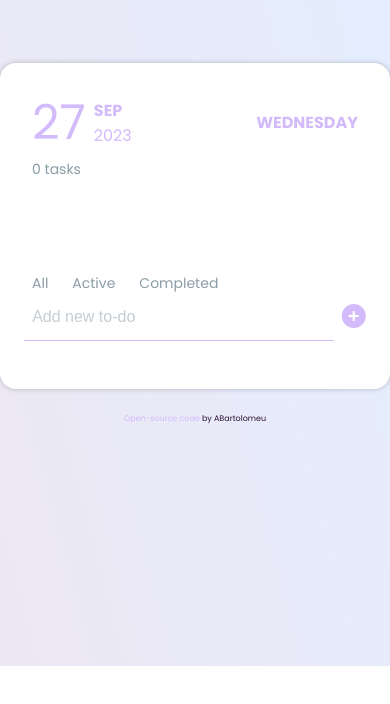
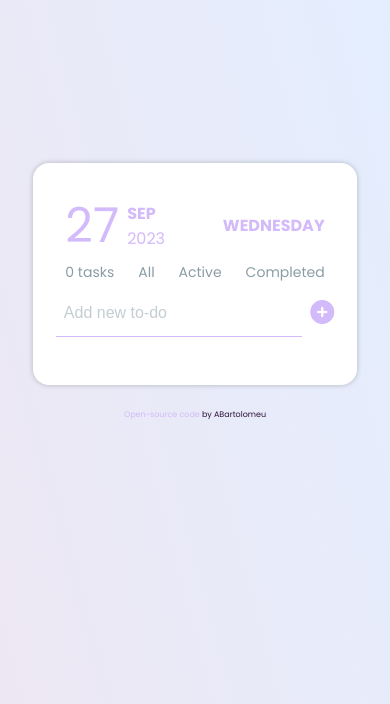
Before and after one commit to A-Bartolomeu/todo-list, a plain HTML site: page index.html in a window 390 px wide. Shown: the part 178-882 px from the top of the page. Before the commit the page ends 844 px from the top, so only its background shows below. Drawn offline with Linux system fonts and the light colour scheme.

Commit message:
Add responsive css

```diff
--- a/style.css
+++ b/style.css
@@ -208,3 +208,17 @@ form button:hover {
 .footer-coder a:hover {
   text-decoration: underline;
 }
+
+@media (min-width: 250px) {
+  body {
+    margin-top: 3rem;
+  }
+
+  .container {
+    max-width: 90vw;
+  }
+
+  .task-tools {
+    gap: 1.5rem;
+  }
+}
```
